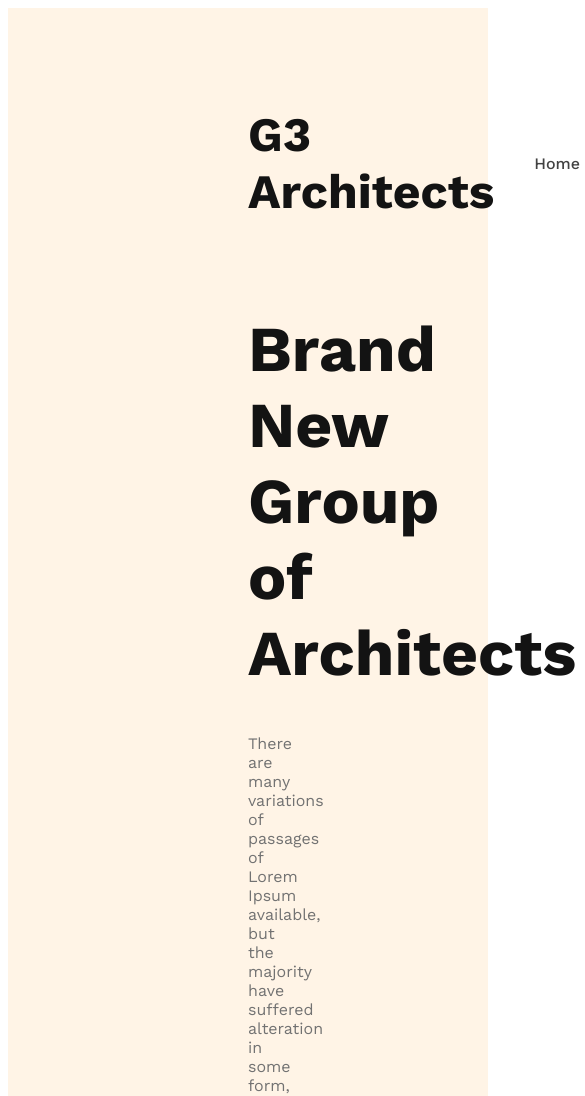
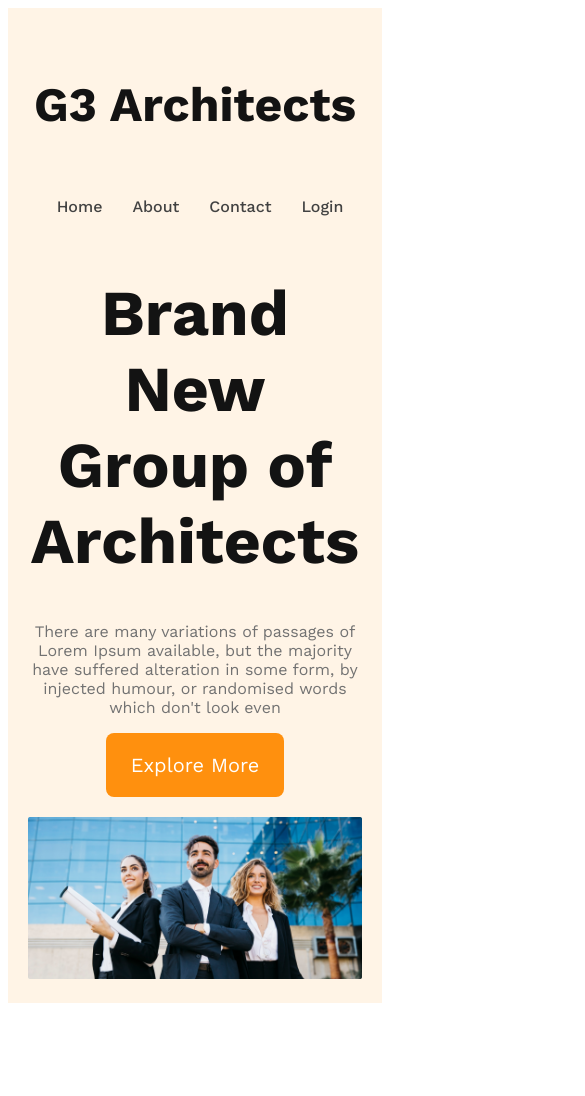
Before and after one commit to JannaturNur08/g3-architects-practise, a plain HTML site: page index.html in a window 390 px wide. Shown: the top 1096 px of the page, 585 px wide, since content can reach past the window. After the commit the page ends 1011 px from the top, so only its background shows below. Drawn offline with nearby package versions, Linux system fonts and the light colour scheme.

Commit message:
finished the header section with responsive

```diff
--- a/styles/architect.css
+++ b/styles/architect.css
@@ -10,8 +10,14 @@
     font-family: 'Work Sans', sans-serif;
 }
 
-.btn-primary{
-
+.btn-primary {
+    border: 0;
+    border-radius: 8px;
+    color: #FFF;
+    font-size: 1.25rem;
+    background: #FF900E;
+    padding: 20px 25px;
+    cursor: pointer;
 }
 
 /* header styles */
@@ -55,11 +61,46 @@ nav li a {
     text-align: center;
     margin: 0 auto;
 }
-.banner-title{
+
+.banner-title {
     font-size: 4rem;
     font-weight: 700;
     color: #131313;
 }
-.banner-description{
+
+.banner-description {
     color: #727272;
 }
+.banner img{
+    margin-top: 20px;
+    width: 100%;
+}
+
+/* responsive media queries */
+
+/* mobile devices */
+
+@media screen and (max-width : 576px) {
+    header{
+        padding: 20px;
+    }
+
+    nav{
+        flex-direction: column;
+    }
+
+}
+
+/* tablet or medium devices */
+
+@media screen  and (min-width : 576px)  and (max-width: 992px) {
+
+    header{
+        padding: 20px;
+    }
+
+    nav{
+        flex-direction: column;
+    }
+
+}
```
